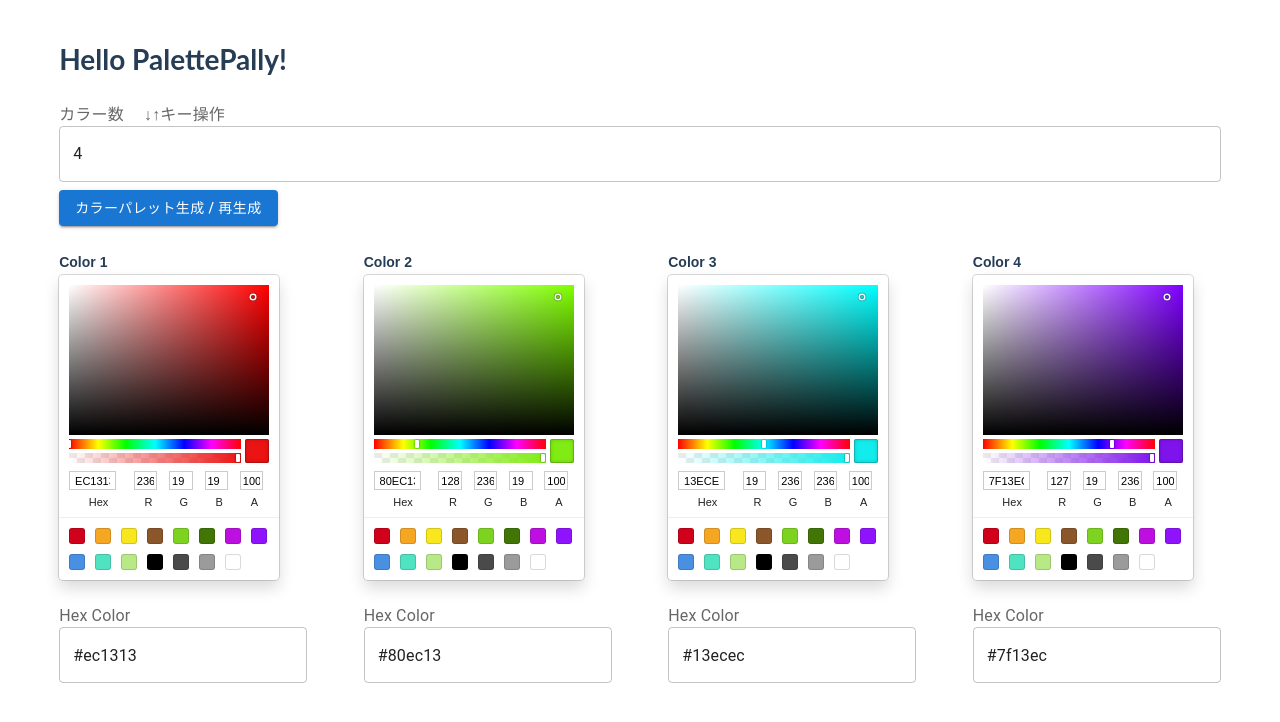
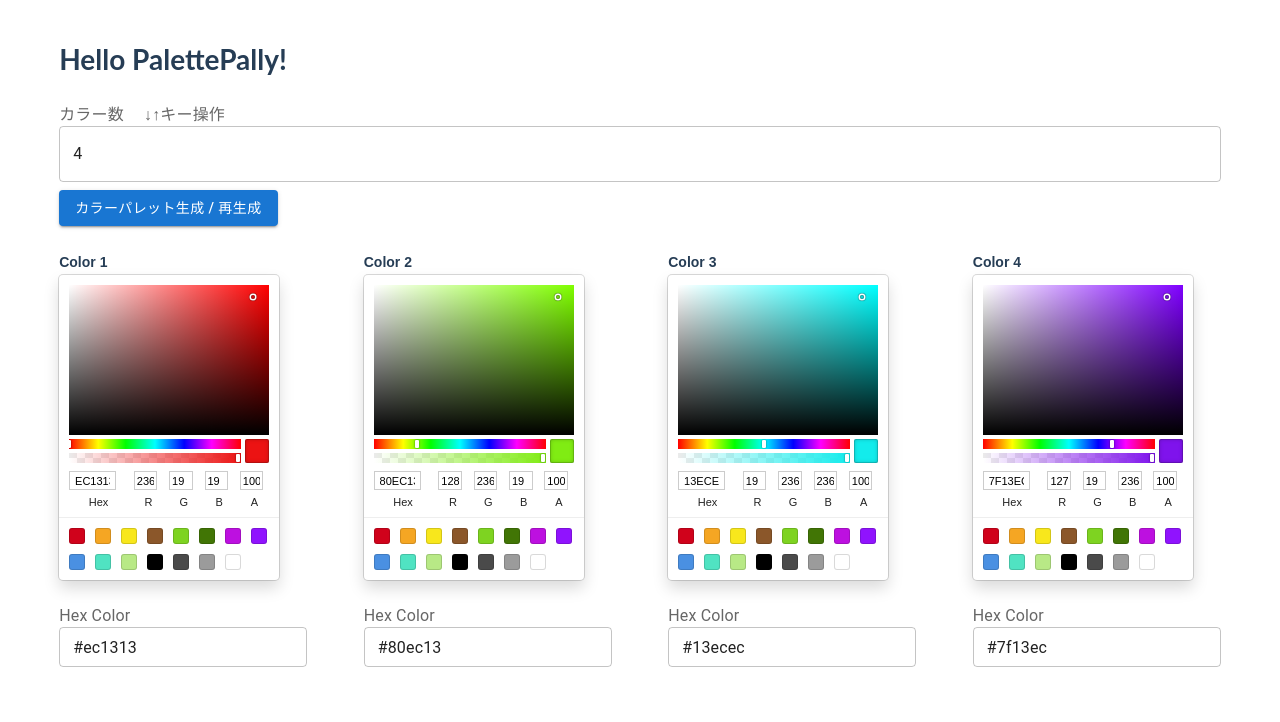
Before and after one commit to BoxPistols/ColorPicker-PalettePally, a React (Create React App) app: page / in a window 1280 px wide. Shown: the top 722 px of the page. Built offline with nearby package versions, Linux system fonts and the light colour scheme.

Commit message:
1 file modified

```diff
--- a/src/ColorPicker.tsx
+++ b/src/ColorPicker.tsx
@@ -51,6 +51,7 @@ function ColorInputField({ color, onChange }) {
           onChange={(e: React.ChangeEvent<HTMLInputElement>) =>
             onChange(e.target.value)
           }
+          size="small"
         />{' '}
       </Box>
     </>
```
